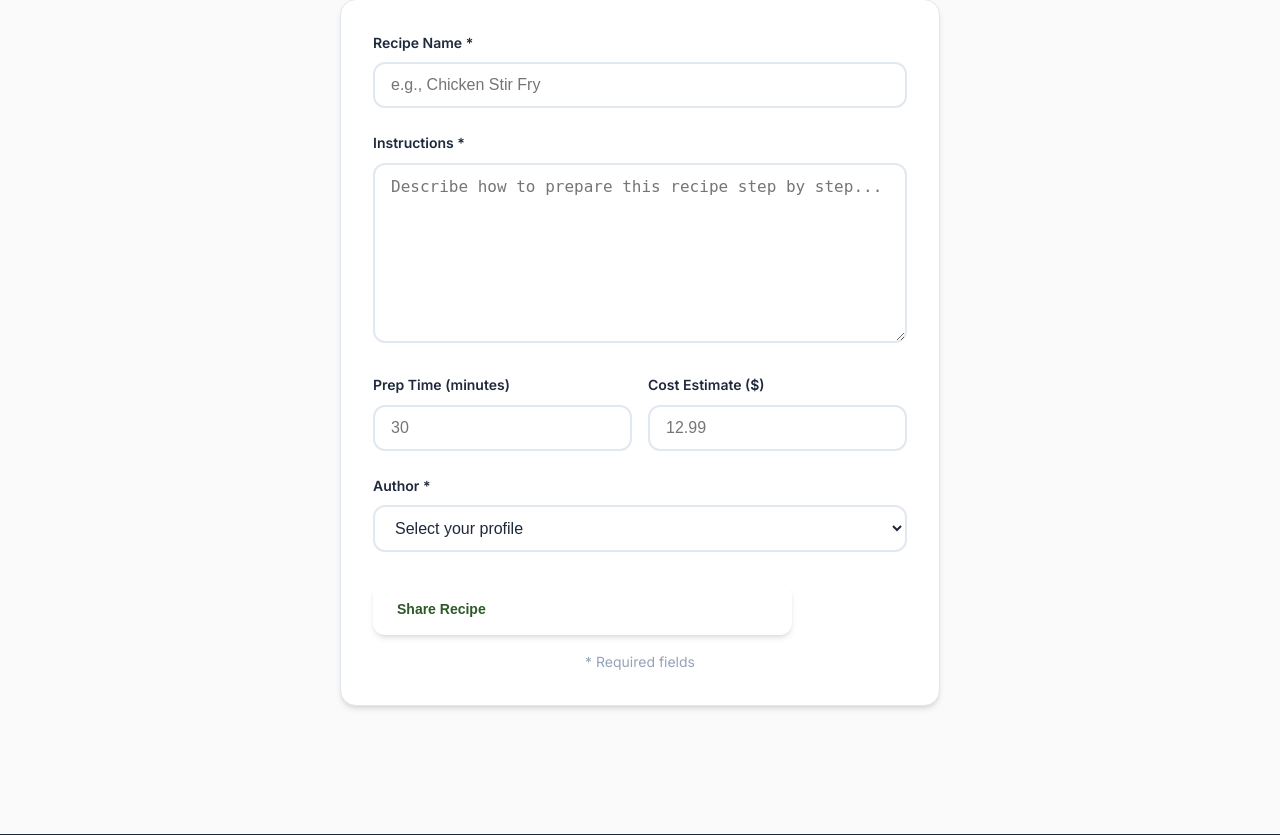
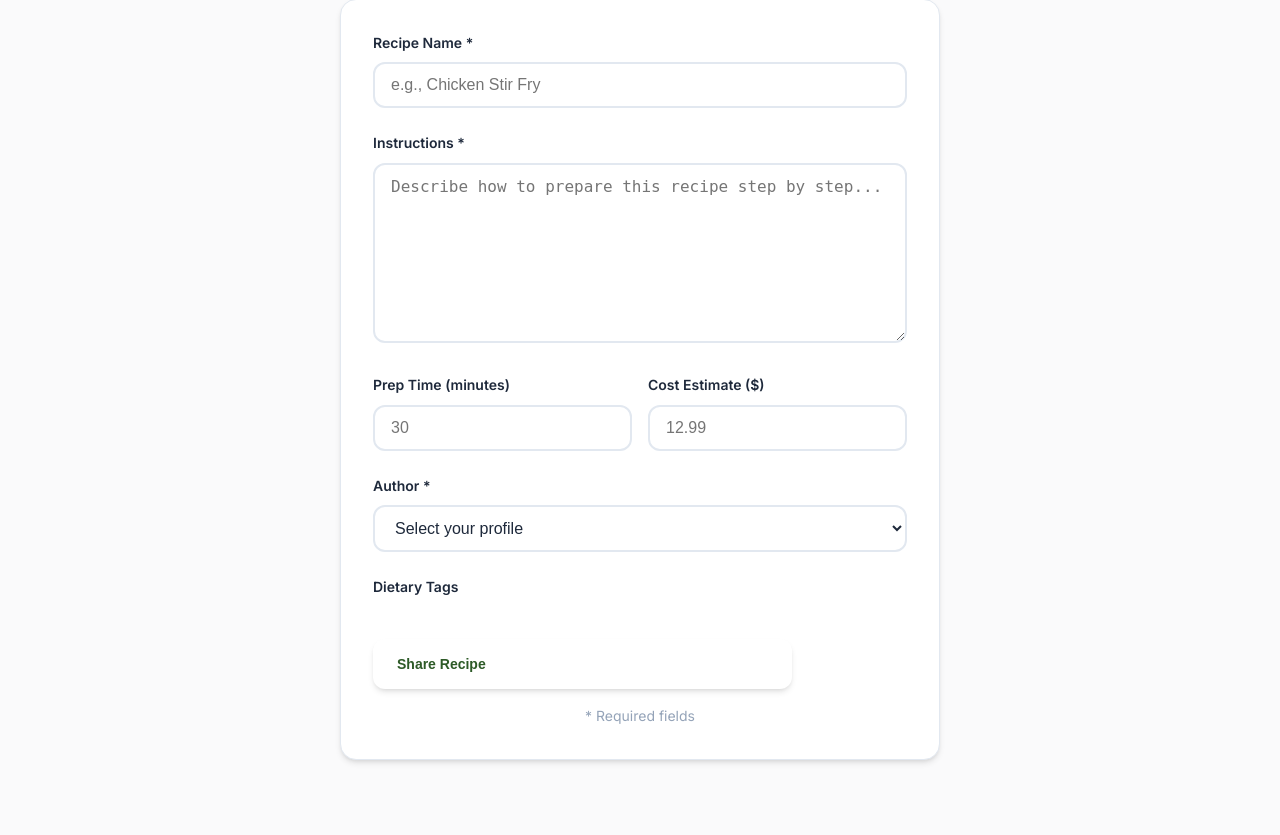
Before and after one commit to LoganOslund/nov29MealShare, a Flask app: template templates/add_recipe.html in a window 1280 px wide. Shown: the part 306-1141 px from the top of the page. Run offline with Flask 3, Linux system fonts and the light colour scheme; the template is opened without the code that fills it, so the values that code supplies are empty.

Commit message:
fixed tags

```diff
--- a/app.py
+++ b/app.py
@@ -193,6 +193,9 @@ def recipes():
 @app.route('/add_recipe', methods=['GET', 'POST'])
 def add_recipe():
     """Add new recipe"""
+
+    conn = get_db_connection()
+
     if request.method == 'POST':
         name = request.form['name']
         instructions = request.form['instructions']
@@ -200,14 +203,16 @@ def add_recipe():
         cost_estimate = request.form.get('cost_estimate', type=float)
         author_id = request.form.get('author_id', type=int) or 1
 
+        # Get selected tag IDs (checkboxes)
+        tag_ids = request.form.getlist('tags')
+
         if not name or not instructions:
             flash('Name and instructions are required', 'error')
-            conn = get_db_connection()
             users = conn.execute('SELECT user_id, name FROM users ORDER BY name').fetchall()
+            all_tags = conn.execute('SELECT tag_id, tag_name FROM dietary_tags ORDER BY tag_name').fetchall()
             conn.close()
-            return render_template('add_recipe.html', users=users)
+            return render_template('add_recipe.html', users=users, all_tags=all_tags)
 
-        conn = get_db_connection()
         cursor = conn.cursor()
 
         # Insert recipe
@@ -217,18 +222,27 @@ def add_recipe():
         ''', (name, instructions, prep_time, cost_estimate, author_id))
 
         recipe_id = cursor.lastrowid
+
+        # Insert tags
+        for tag_id in tag_ids:
+            cursor.execute(
+                'INSERT INTO recipe_tags (recipe_id, tag_id) VALUES (?, ?)',
+                (recipe_id, tag_id)
+            )
+
         conn.commit()
         conn.close()
 
         flash('Recipe added successfully!', 'success')
         return redirect(url_for('recipe_detail', recipe_id=recipe_id))
 
-    # GET request - show form with users
-    conn = get_db_connection()
+    # GET request — Show form
     users = conn.execute('SELECT user_id, name FROM users ORDER BY name').fetchall()
+    all_tags = conn.execute('SELECT tag_id, tag_name FROM dietary_tags ORDER BY tag_name').fetchall()
     conn.close()
 
-    return render_template('add_recipe.html', users=users)
+    return render_template('add_recipe.html', users=users, all_tags=all_tags)
+
 
 @app.route('/add_review/<int:recipe_id>', methods=['POST'])
 def add_review(recipe_id):
--- a/templates/add_recipe.html
+++ b/templates/add_recipe.html
@@ -11,18 +11,25 @@
         </div>
 
         <div style="max-width: 600px; margin: 0 auto;">
-            <form method="POST" action="{{ url_for('add_recipe') }}" style="background: var(--surface); padding: 2rem; border-radius: var(--radius-xl); box-shadow: var(--shadow-md); border: 1px solid var(--border);">
+            <form method="POST" action="{{ url_for('add_recipe') }}"
+                  style="background: var(--surface); padding: 2rem; border-radius: var(--radius-xl);
+                         box-shadow: var(--shadow-md); border: 1px solid var(--border);">
+
+                <!-- Recipe Name -->
                 <div class="form-group">
                     <label class="form-label" for="name">Recipe Name *</label>
-                    <input type="text" name="name" id="name" class="form-input" required placeholder="e.g., Chicken Stir Fry">
+                    <input type="text" name="name" id="name" class="form-input" required
+                           placeholder="e.g., Chicken Stir Fry">
                 </div>
 
+                <!-- Instructions -->
                 <div class="form-group">
                     <label class="form-label" for="instructions">Instructions *</label>
                     <textarea name="instructions" id="instructions" rows="8" class="form-textarea" required
                               placeholder="Describe how to prepare this recipe step by step..."></textarea>
                 </div>
 
+                <!-- Prep Time + Cost -->
                 <div style="display: grid; grid-template-columns: 1fr 1fr; gap: 1rem;">
                     <div class="form-group">
                         <label class="form-label" for="prep_time">Prep Time (minutes)</label>
@@ -31,10 +38,12 @@
 
                     <div class="form-group">
                         <label class="form-label" for="cost_estimate">Cost Estimate ($)</label>
-                        <input type="number" step="0.01" name="cost_estimate" id="cost_estimate" class="form-input" placeholder="12.99">
+                        <input type="number" step="0.01" name="cost_estimate" id="cost_estimate"
+                               class="form-input" placeholder="12.99">
                     </div>
                 </div>
 
+                <!-- Author -->
                 <div class="form-group">
                     <label class="form-label" for="author_id">Author *</label>
                     <select name="author_id" id="author_id" class="form-select" required>
@@ -45,12 +54,30 @@
                     </select>
                 </div>
 
+                <!-- TAG SELECTION SECTION -->
+                <div class="form-group">
+                    <label class="form-label">Dietary Tags</label>
+                    <div style="display: flex; flex-wrap: wrap; gap: 0.5rem;">
+                        {% for tag in all_tags %}
+                            <label style="display:flex; align-items:center; gap:0.4rem;
+                                          background: var(--background); padding: 0.4rem 0.75rem;
+                                          border-radius: var(--radius-md); border: 1px solid var(--border);">
+                                <input type="checkbox" name="tags" value="{{ tag.tag_id }}">
+                                {{ tag.tag_name }}
+                            </label>
+                        {% endfor %}
+                    </div>
+                </div>
+
+                <!-- Submit -->
                 <div style="display: flex; gap: 1rem; margin-top: 2rem;">
                     <button type="submit" class="btn btn-primary" style="flex: 1;">Share Recipe</button>
                     <a href="{{ url_for('index') }}" class="btn btn-secondary">Cancel</a>
                 </div>
 
-                <p style="font-size: 0.875rem; color: var(--text-light); margin-top: 1rem; text-align: center;">* Required fields</p>
+                <p style="font-size: 0.875rem; color: var(--text-light); margin-top: 1rem; text-align: center;">
+                    * Required fields
+                </p>
             </form>
         </div>
     </div>
```
